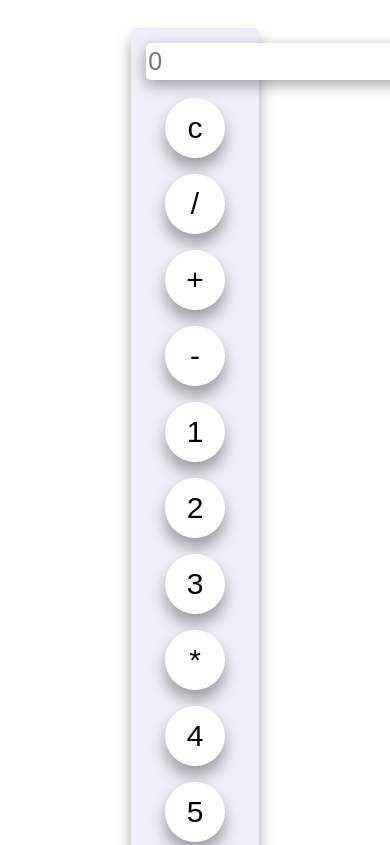
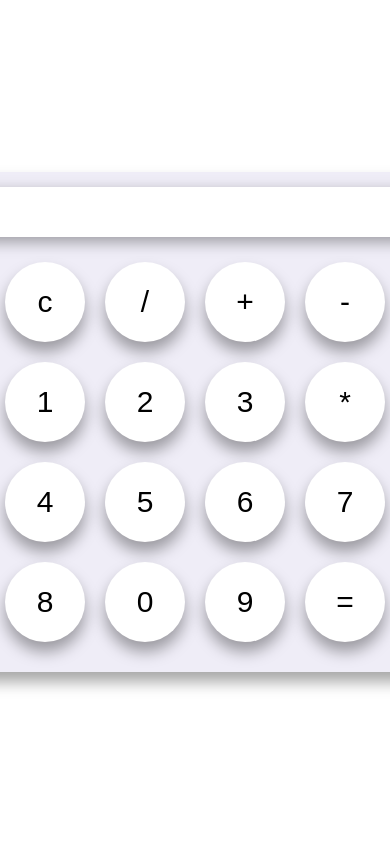
Before and after one commit to Dilipbhai2525/newspanel, a plain HTML site: page calculator/index.html in a window 390 px wide. Shown: the top 845 px of the page. Drawn offline with Linux system fonts and the light colour scheme.

Commit message:
media queries add

```diff
--- a/calculator/style.css
+++ b/calculator/style.css
@@ -1,3 +1,9 @@
+* {
+    margin: 0;
+    padding: 0;
+    box-sizing: border-box;
+}
+
 .content {
     width: 25vw;
     margin: 20px 0px;
@@ -18,6 +24,7 @@
     color: #000000;
     box-shadow: rgba(0, 0, 0, 0.35)0px 5px 15px;
     border: none;
+    margin-left: 15px;
 }
 
 #display::placeholder{
@@ -52,6 +59,76 @@
 }
 .main{
     display: flex;
-    justify-content: center;
-    text-align: center;
+  justify-content: center; /* Centers items horizontally */
+  align-items: center;    /* Centers items vertically */
+  height: 100vh;          /* Full viewport height for demonstration */
 }
+
+
+@media (max-width: 992px) {
+    .content {
+        width: 60%;
+        height: 60%;
+    }
+
+    #display{
+        width: 500px;
+        height: 70px;
+        font-size: 45px;
+        border-radius: 5px;
+        background-color: #ffffff;
+        color: #000000;
+        box-shadow: rgba(0, 0, 0, 0.35)0px 5px 15px;
+        border: none;
+        margin-left: 15px;
+    }
+
+
+        .button{
+            width: 100px;
+            height: 100px;
+            margin: 10px;
+        }
+
+    .btn{
+        padding: 15px 0px;
+    }
+  }
+
+  @media (max-width: 768px) {
+    .content {
+        width: 500px;
+        height: 500px;
+    }
+
+    #display{
+        width: 450px;
+        height: 50px;
+        font-size: 35px;
+        border-radius: 5px;
+        background-color: #ffffff;
+        color: #000000;
+        box-shadow: rgba(0, 0, 0, 0.35)0px 5px 15px;
+        border: none;
+        margin-left: 15px;
+    }
+
+
+        .button{
+            width: 80px;
+            height: 80px;
+            margin: 10px;
+        }
+
+    .btn{
+        padding: 15px 0px;
+    }
+  }
+
+  @media (450px >= width) {
+    .content {
+        width: auto;
+        padding: auto;
+        margin: auto;
+    }
+  }
```
